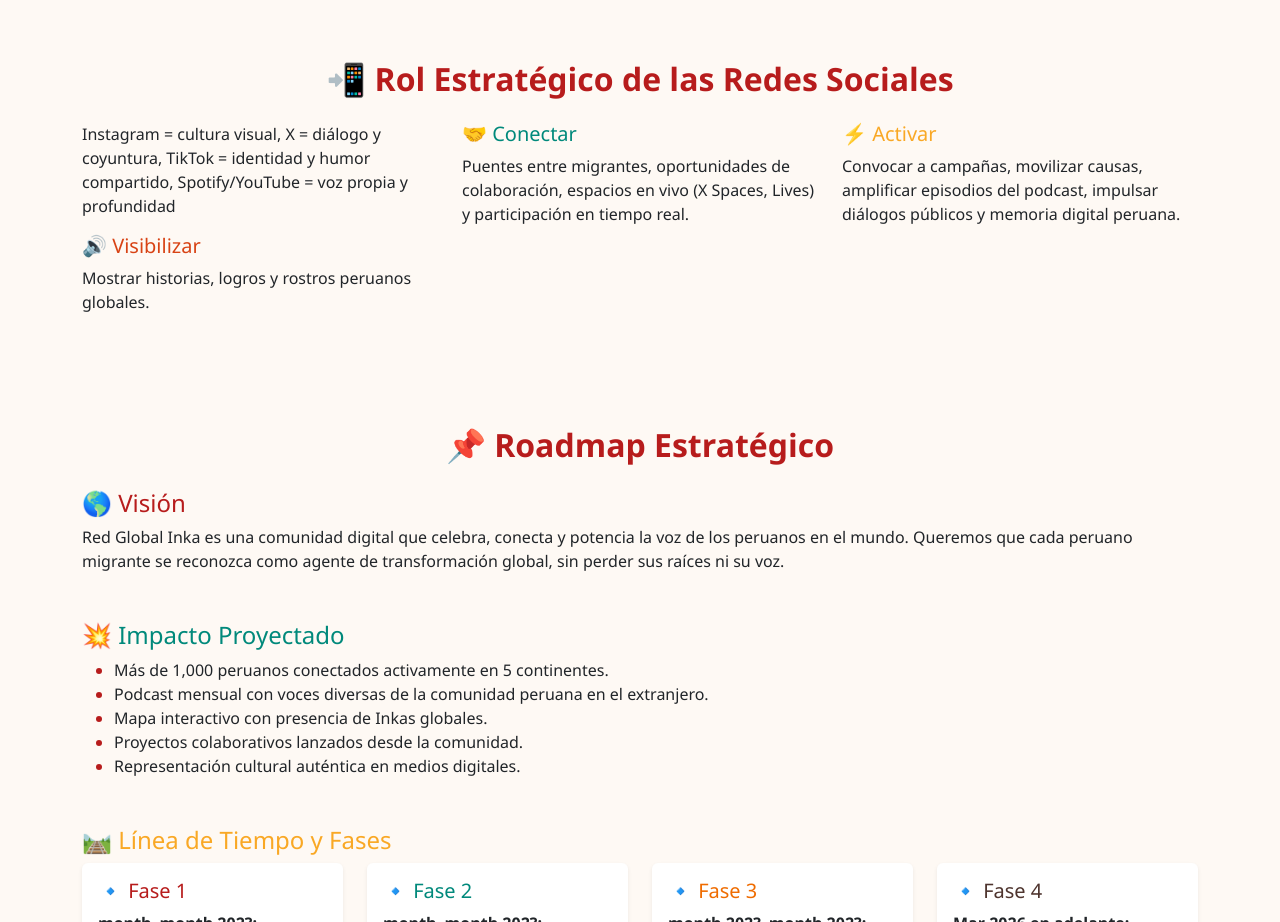
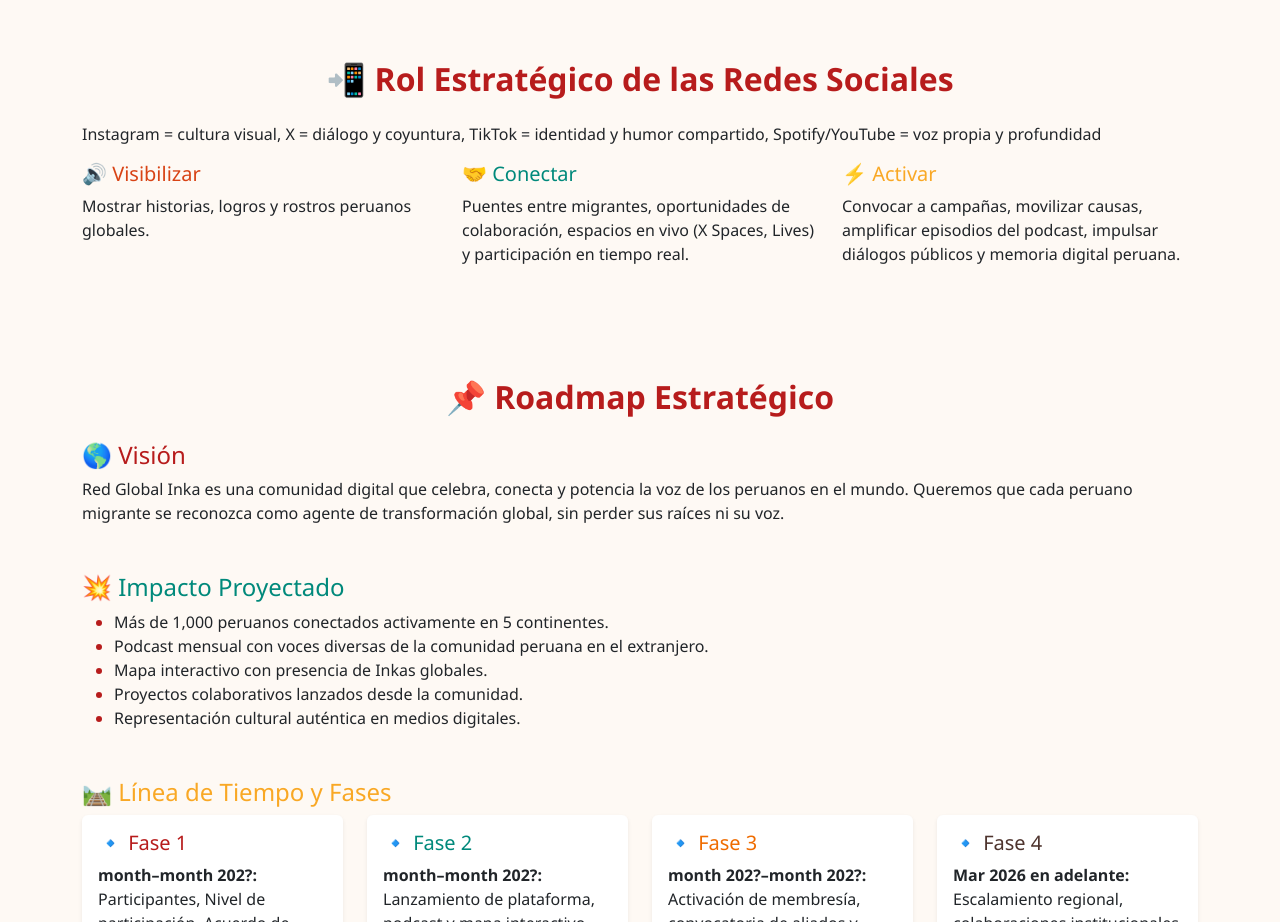
Before and after one commit to antiterruconews/redinkaglobal, a plain HTML site: page propuesta.html in a window 1280 px wide. Shown: the part 1480-2402 px from the top of the page. Drawn offline with nearby package versions, Linux system fonts and the light colour scheme.

Commit message:
Update propuesta.html

```diff
--- a/propuesta.html
+++ b/propuesta.html
@@ -136,9 +136,9 @@
   <!-- 📲 FUNCIÓN DE REDES SOCIALES -->
   <section class="container py-5">
     <h2 class="section-title">📲 Rol Estratégico de las Redes Sociales</h2>
+    <div><p>Instagram = cultura visual, X = diálogo y coyuntura, TikTok = identidad y humor compartido, Spotify/YouTube = voz propia y profundidad</p></div>
     <div class="row">
       <div class="col-md-4">
-        <p>Instagram = cultura visual, X = diálogo y coyuntura, TikTok = identidad y humor compartido, Spotify/YouTube = voz propia y profundidad</p>
         <h5 style="color:#d84315;">🔊 Visibilizar</h5>
         <p>Mostrar historias, logros y rostros peruanos globales.</p>
       </div>
```
